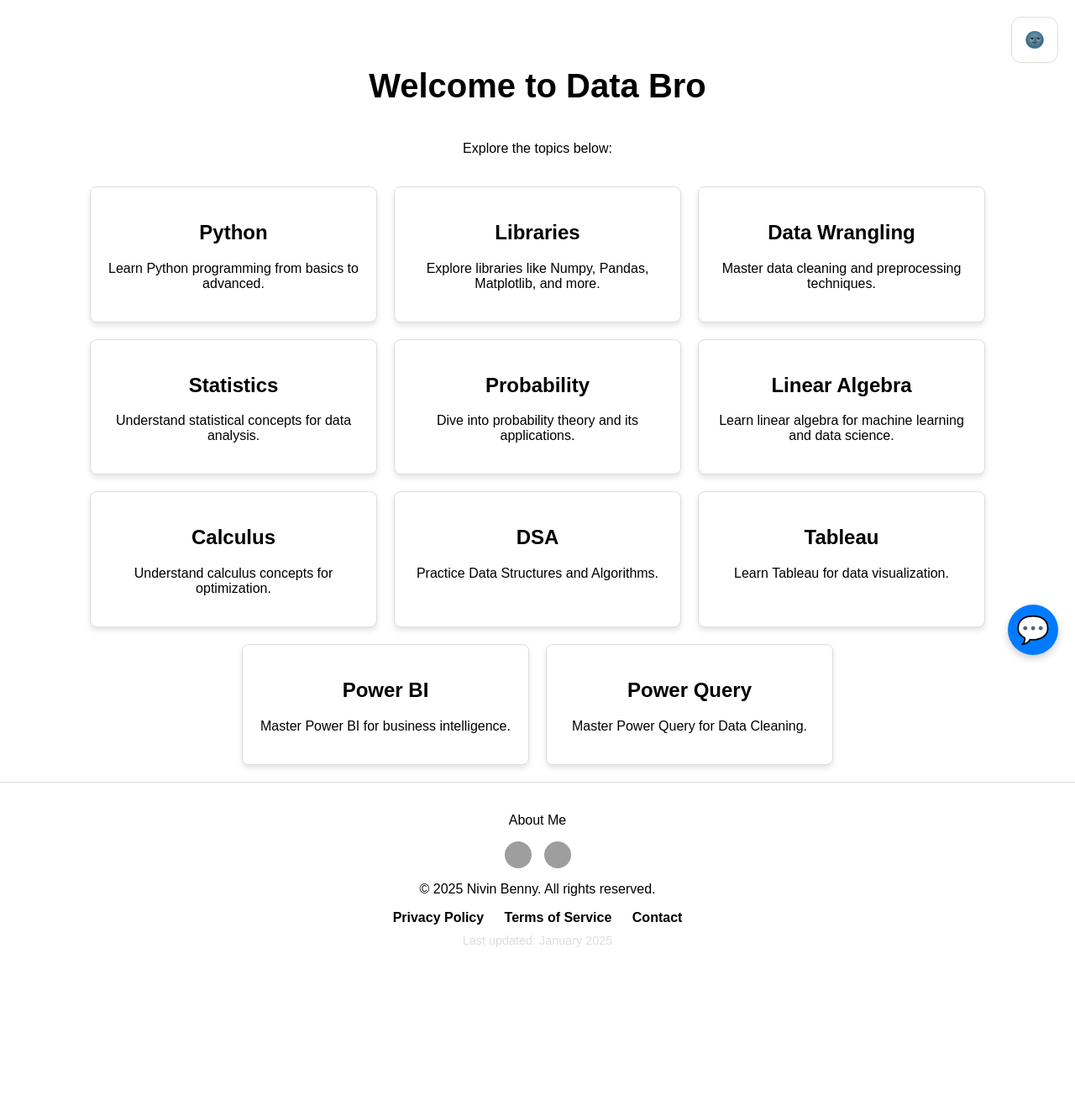
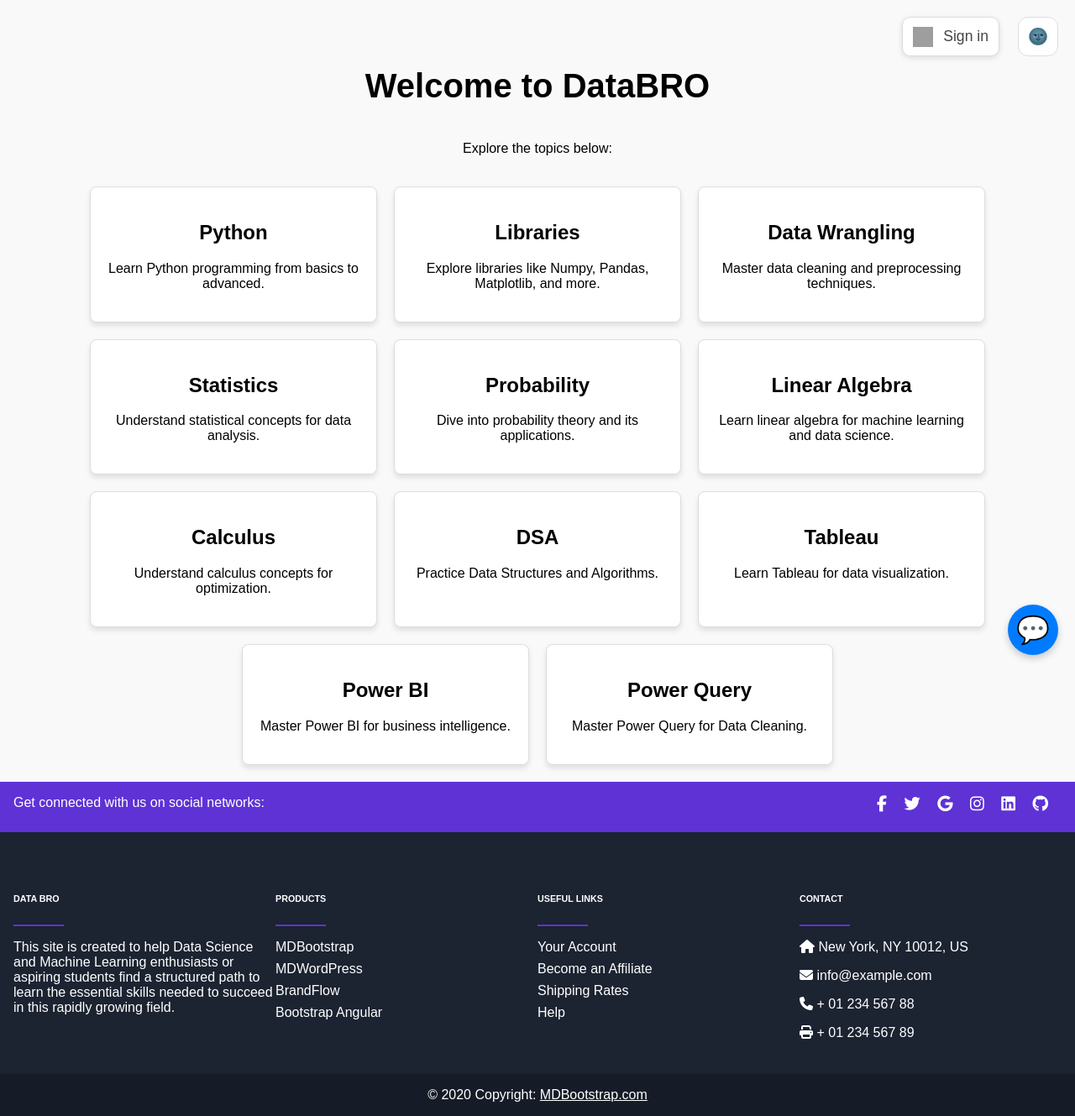
Before and after one commit to Nivin24/DataBRO, a Flask app: page / in a window 1280 px wide. Shown: the whole page at 84% size. Before the commit the page ends 1128 px from the top, so only its background shows below. Run offline with Flask 3, Linux system fonts and the light colour scheme; grey boxes are pictures that could not be loaded.

Commit message:
Update home.html

```diff
--- a/templates/home.html
+++ b/templates/home.html
@@ -5,7 +5,6 @@
     <meta name="viewport" content="width=device-width, initial-scale=1.0">
     <title>Data BRO</title>
     <link rel="icon" type="image/png" href="{{ url_for('static', filename='databro.png') }}" sizes="96x96" />
-<!--     <link rel="icon" type="image/svg+xml" href="/ff/favicon.svg" /> -->
     <link rel="shortcut icon" href="/ff/favicon.ico" />
     <link rel="apple-touch-icon" sizes="180x180" href="{{ url_for('static', filename='databro.png') }}" />
     <meta name="apple-mobile-web-app-title" content="Data BRO" />
@@ -17,7 +16,7 @@
     <link rel="stylesheet" href="https://cdnjs.cloudflare.com/ajax/libs/font-awesome/6.5.0/css/all.min.css" />
     <style>
         :root {
-            --bg-color: #fff;
+            --bg-color: #f9f9f9;
             --text-color: #000;
             --card-bg-color: #fff;
             --card-border-color: #ddd;
@@ -32,7 +31,9 @@
         }
 
         [data-theme="dark"] {
-            --bg-color: #121212;
+/*             --bg-color: #121212; */
+            --bg-color: #100a1b;
+            --bg-gradient: linear-gradient(135deg, #100a1b, #271b43);
             --text-color: #fff;
             --card-bg-color: #271b43;
             --card-border-color: #2c1d50;
@@ -45,9 +46,6 @@
             --icon-hover-bg-color: #5f41af;
             --icon-hover-color: #fff;
             --icon-hover-border-color: #3e1f8b;
-/*             --card-bg-color: #1e1e1e;
-            --card-border-color: #333;
-            --gradient-hover: linear-gradient(145deg, #1c1c1c, #2a2a2a); */
         }
 
         body {
@@ -59,6 +57,7 @@
             align-items: center;
             flex-direction: column;
             background-color: var(--bg-color);
+            background-image: var(--bg-gradient, none);
             color: var(--text-color);
             transition: background-color 0.3s ease, color 0.3s ease;
         }
@@ -91,11 +90,6 @@
             box-shadow: 0 10px 20px var(--card-shadow-color);
         }
 
-        /* .card:hover {
-            transform: scale(1.05);
-            box-shadow: 0 8px 15px var(--card-shadow-color);
-        } */
-
         .card a {
             text-decoration: none;
             color: #007BFF;
@@ -108,9 +102,11 @@
 
         .theme-toggle {
             position: fixed;
+            width: 48px;
+            height: 47px;
             top: 20px;
             right: 20px;
-            padding: 15px 15px;
+/*             padding: 12px 15px; */
             font-size: 1.2rem;
             background-color: var(--card-bg-color);
             border: 1px solid var(--card-border-color);
@@ -120,63 +116,104 @@
             transition: background-color 0.3s ease, color 0.3s ease, border-color 0.3s ease;
         }
         footer {
-            position: relative;
-            bottom: 0;
-            width: 100%;
-            box-sizing: border-box;
-            background-color: var(--card-bg-color);
-            color: var(--text-color);
+        background-color: #1c2331;
+        color: white;
         text-align: center;
-            padding: 20px;
-            border-top: 1px solid var(--card-border-color);
         }
 
-        footer .social-links {
+        .footer-top {
         display: flex;
-            justify-content: center;
-            gap: 15px;
-            margin: 10px 0;
+        justify-content: space-between;
+        flex-wrap: wrap;
+        padding: 1rem;
+        background-color: #5e32d5;
         }
 
-        footer .social-links a {
-            display: inline-block;
-            width: 32px;
-            height: 32px;
+        .footer-top span {
+        margin-bottom: 10px;
+        display: block;
         }
 
-        footer .social-links img {
-            width: 100%;
-            height: 100%;
-            border-radius: 50%;
-            transition: transform 0.3s ease, box-shadow 0.3s ease;
+        .social-icons a {
+        margin-right: 1rem;
+        color: white;
+        text-decoration: none;
+        font-size: 1.2rem;
         }
 
-        footer .social-links img:hover {
-            transform: scale(1.1);
-            box-shadow: 0 4px 8px var(--card-shadow-color);
+        .footer-content {
+        max-width: 1200px;
+        margin: auto;
+        padding: 3rem 1rem 2rem;
+        display: flex;
+        flex-wrap: wrap;
+        justify-content: space-between;
+        text-align: left;
         }
 
-        footer nav {
-            margin: 10px 0;
+        .footer-column {
+        flex: 1 1 200px;
+        margin: 1rem 0;
         }
 
-        footer nav a {
-            margin: 0 10px;
-            color: var(--text-color);
-            text-decoration: none;
+        .footer-column h6 {
+        text-transform: uppercase;
         font-weight: bold;
-            transition: color 0.3s ease;
         }
 
-        footer nav a:hover {
-            color: #007BFF;
+        .footer-column hr {
+        width: 60px;
+        height: 2px;
+        background-color: #5e32d5;
+        border: none;
+        margin: 0.5rem 0 1rem;
+        }
+
+        .footer-column p,
+        .footer-column a {
+        color: white;
+        text-decoration: none;
+        margin-bottom: 0.5rem;
+        display: block;
+        }
+
+        .footer-column a:hover {
         text-decoration: underline;
         }
 
-        footer .last-updated {
-            margin-top: 10px;
-            font-size: 0.9rem;
-            color: var(--card-border-color);
+        .footer-bottom {
+        background-color: rgba(0, 0, 0, 0.2);
+        padding: 1rem;
+        }
+
+        @media (max-width: 1600px) {
+            .footer-content {
+            max-width: 100%;
+            padding: 2rem 1rem 1rem;
+            }
+            .footer-column {
+            flex: 1 1 300px;
+            }
+        }
+        @media (max-width: 768px) {
+            .footer-top {
+            flex-direction: column;
+            align-items: center;
+            text-align: center;
+            }
+
+            .footer-content {
+            flex-direction: column;
+            align-items: center;
+            text-align: center;
+            max-width: 100%;
+            padding: 2rem 1rem 1rem;
+            }
+
+            .footer-column {
+            flex: 1 1 100%;
+            max-width: 100%;
+            }
         }
 
         .chatbot-icon {
@@ -209,17 +246,96 @@
             font-size: 2.5rem;
             text-align: center;
         }
+
+        /* Sign in and Sign out */
+        #sign_in {
+            text-decoration: none;
+        }
+        /* Base button styles */
+        #sign_in button, #sign_out {
+            display: flex;
+            align-items: center;
+            height: 47px;
+            border-radius: 10px;
+            padding: 12px;
+            font-size: 1.1rem;
+            font-weight: 400;
+            box-shadow: 0 2px 6px rgba(0, 0, 0, 0.121);
+            cursor: pointer;
+            outline: none;
+        }
+        #sign_in button{
+            background: #fff;
+            color: #444;
+            border: 1px solid #ddd;
+        }
+        #sign_out{
+            background: #eb1a1a;
+            color: #ffffff;
+            border: 1px solid #ea1111;
+        }
+        #sign_in button:hover{
+            box-shadow: 0 4px 8px rgba(0, 0, 0, 0.2);
+            background: #f1f1f1;
+        }
+        #sign_out:hover {
+            box-shadow: 0 4px 8px rgba(0, 0, 0, 0.2);
+            background: #d12a2a;
+            color: #f1f1f1;
+        }
+
+        /* Icon sizing & spacing */
+        #sign_in img, #sign_out img {
+            width: 24px;
+            height: 24px;
+            margin-right: 12px;
+        }
+
         @media (max-width: 600px) {
             .main-heading {
             margin-top: 40px;
             font-size: 1.5rem;
             }
+            #desktop-only {
+            display: none;
+            }
+            #sign_in, #sign_out {
+            width: 50px;
+            padding: 0;
+            justify-content: center;
+            }
+            #sign_in img, #sign_out img {
+            margin-right: 0;
+            }
         }
         </style>
     </head>
     <body>
+            <!-- GOOGLE auth  -->
+
+        <div style="position: absolute; top: 20px; right: 90px; z-index: 1100;">
+            {% if user %}
+                <form action="{{ url_for('logout') }}" method="post" style="display:inline;">
+                    <button id="sign_out" type="submit">
+                        <img src="https://img.icons8.com/?size=48&id=85795&format=png"
+                             alt="Google" style="filter: invert(1);">
+                        <span id="desktop-only">Sign out</span>
+                    </button>
+                </form>
+            {% else %}
+                <a id="sign_in" href="{{ url_for('login') }}" style="text-decoration: none;">
+                    <button>
+                        <img src="https://www.gstatic.com/firebasejs/ui/2.0.0/images/auth/google.svg"
+                            alt="Google">
+
+                        <span id="desktop-only">Sign in</span>
+                    </button>
+                </a>
+            {% endif %}
+        </div>
+        <!-- sign-in sign out end -->
         <button class="theme-toggle" onclick="toggleTheme()" id="themeToggleButton">🌚</button>
-        <h1 class="main-heading" style="margin-top: 80px; font-size: 2.5rem;">Welcome to Data Bro</h1>
+        <h1 class="main-heading" style="margin-top: 80px; font-size: 2.5rem;">Welcome to DataBRO</h1>
         <p>Explore the topics below:</p>
         <div class="card-container">
         {% for topic in topics %}
@@ -230,22 +346,56 @@
         {% endfor %}
         </div>
         <footer>
-        <p>About Me</p>
-        <div class="social-links">
-            <a href="https://www.linkedin.com/in/nivin-benny" target="_blank">
-                <img src="https://cdn-icons-png.flaticon.com/512/174/174857.png" alt="LinkedIn">
-            </a>
-            <a href="https://github.com/your-username" target="_blank">
-                <img src="https://cdn-icons-png.flaticon.com/512/25/25231.png" alt="GitHub">
-            </a>
+            <div class="footer-top">
+              <div><span>Get connected with us on social networks:</span></div>
+              <div class="social-icons">
+                <a href="#"><i class="fab fa-facebook-f"></i></a>
+                <a href="#"><i class="fab fa-twitter"></i></a>
+                <a href="#"><i class="fab fa-google"></i></a>
+                <a href="#"><i class="fab fa-instagram"></i></a>
+                <a href="#"><i class="fab fa-linkedin"></i></a>
+                <a href="#"><i class="fab fa-github"></i></a>
               </div>
-        <p>&copy; 2025 Nivin Benny. All rights reserved.</p>
-        <nav>
-            <a href="/privacy-policy">Privacy Policy</a>
-            <a href="/terms-of-service">Terms of Service</a>
-            <a href="/templates/contact.html">Contact</a>
-        </nav>
-        <p class="last-updated">Last updated: January 2025</p>
+            </div>
+
+            <div class="footer-content">
+              <div class="footer-column">
+                <h6>Data BRO</h6>
+                <hr />
+                <p>
+                    This site is created to help Data Science and Machine Learning enthusiasts or aspiring students find a structured path to learn the essential skills needed to succeed in this rapidly growing field.
+                </p>
+              </div>
+              <div class="footer-column">
+                <h6>Products</h6>
+                <hr />
+                <a href="#">MDBootstrap</a>
+                <a href="#">MDWordPress</a>
+                <a href="#">BrandFlow</a>
+                <a href="#">Bootstrap Angular</a>
+              </div>
+              <div class="footer-column">
+                <h6>Useful links</h6>
+                <hr />
+                <a href="#">Your Account</a>
+                <a href="#">Become an Affiliate</a>
+                <a href="#">Shipping Rates</a>
+                <a href="#">Help</a>
+              </div>
+              <div class="footer-column">
+                <h6>Contact</h6>
+                <hr />
+                <p><i class="fas fa-home"></i> New York, NY 10012, US</p>
+                <p><i class="fas fa-envelope"></i> info@example.com</p>
+                <p><i class="fas fa-phone"></i> + 01 234 567 88</p>
+                <p><i class="fas fa-print"></i> + 01 234 567 89</p>
+              </div>
+            </div>
+
+            <div class="footer-bottom">
+              © 2020 Copyright:
+              <a class="text-white" href="https://mdbootstrap.com/" style="color: white;">MDBootstrap.com</a>
+            </div>
         </footer>
 
     <!-- Floating Chatbot Icon -->
```
Lines whose indentation alone changed are shown as unchanged.
